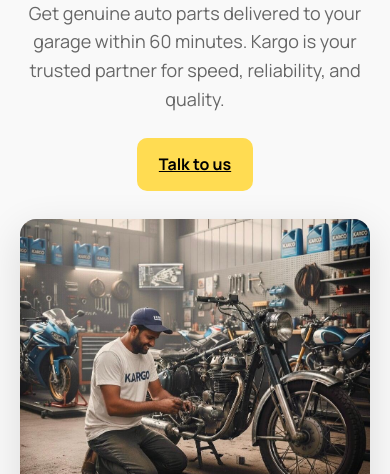
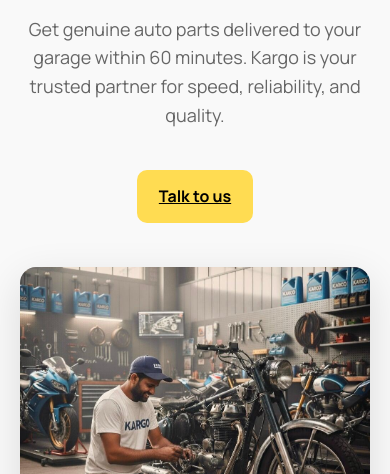
Before and after one commit to kargofit/kargo-web, a plain HTML site: page index.html in a window 390 px wide. Shown: the part 370-844 px from the top of the page. Drawn offline with Linux system fonts and the light colour scheme.

Commit message:
talk to us fix

```diff
--- a/style.css
+++ b/style.css
@@ -75,6 +75,7 @@ body { font-family: 'Manrope', sans-serif; line-height: 1.6; color: var(--text);
 
 .hero img { max-width: 100%; height: auto; border-radius: 16px; box-shadow: 0 12px 40px rgba(0,0,0,0.12); }
 .hero .btn-primary { display: inline-block; width: auto; margin-bottom: 28px; }
+.hero .container { display: flex; flex-direction: column; align-items: center; gap: 16px; }
 
 /* Sections */
 .section { padding: 64px 0; }
@@ -191,7 +192,7 @@ body { font-family: 'Manrope', sans-serif; line-height: 1.6; color: var(--text);
     box-sizing: border-box;
 }
 
-.btn { background-color: var(--brand-yellow); color: #000; padding: 14px 22px; border: none; border-radius: 10px; cursor: pointer; font-size: 16px; font-weight: 700; transition: transform 0.15s ease, box-shadow 0.15s ease, background-color 0.3s; width: 100%; }
+.btn { background-color: var(--brand-yellow); color: #000; padding: 14px 22px; border: none; border-radius: 10px; cursor: pointer; font-size: 16px; font-weight: 700; transition: transform 0.15s ease, box-shadow 0.15s ease, background-color 0.3s; width: auto; }
 
 .btn:hover { background-color: #f0c42b; transform: translateY(-1px); box-shadow: 0 8px 24px rgba(0,0,0,0.12); }
 .btn:active { transform: translateY(0); box-shadow: none; }
@@ -303,6 +304,7 @@ body { font-family: 'Manrope', sans-serif; line-height: 1.6; color: var(--text);
     .social-links {
         margin-bottom: 10px;
     }
+    .btn { width: 100%; }
 }
 
 .reveal { opacity: 0; transform: translateY(12px); transition: opacity 0.4s ease, transform 0.4s ease; }
```
